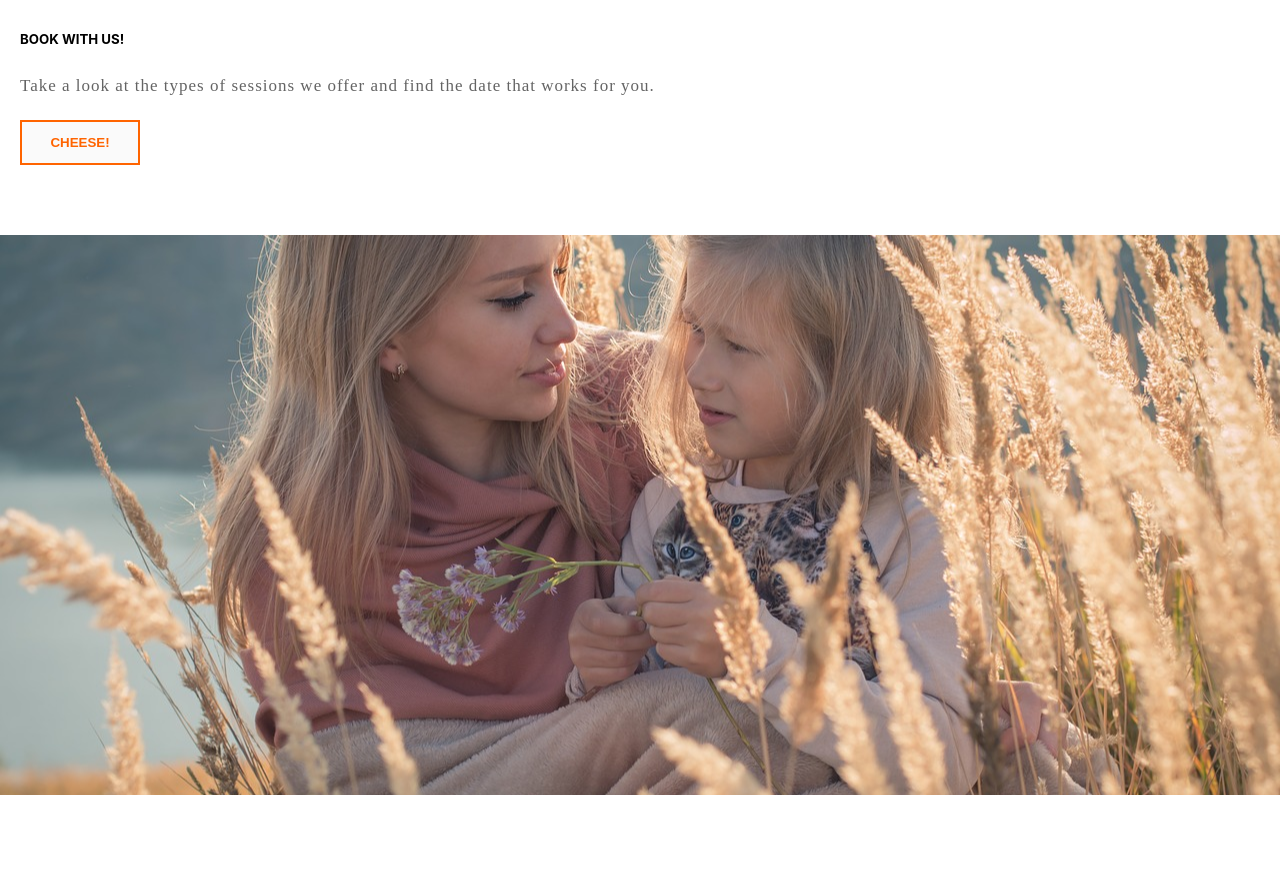
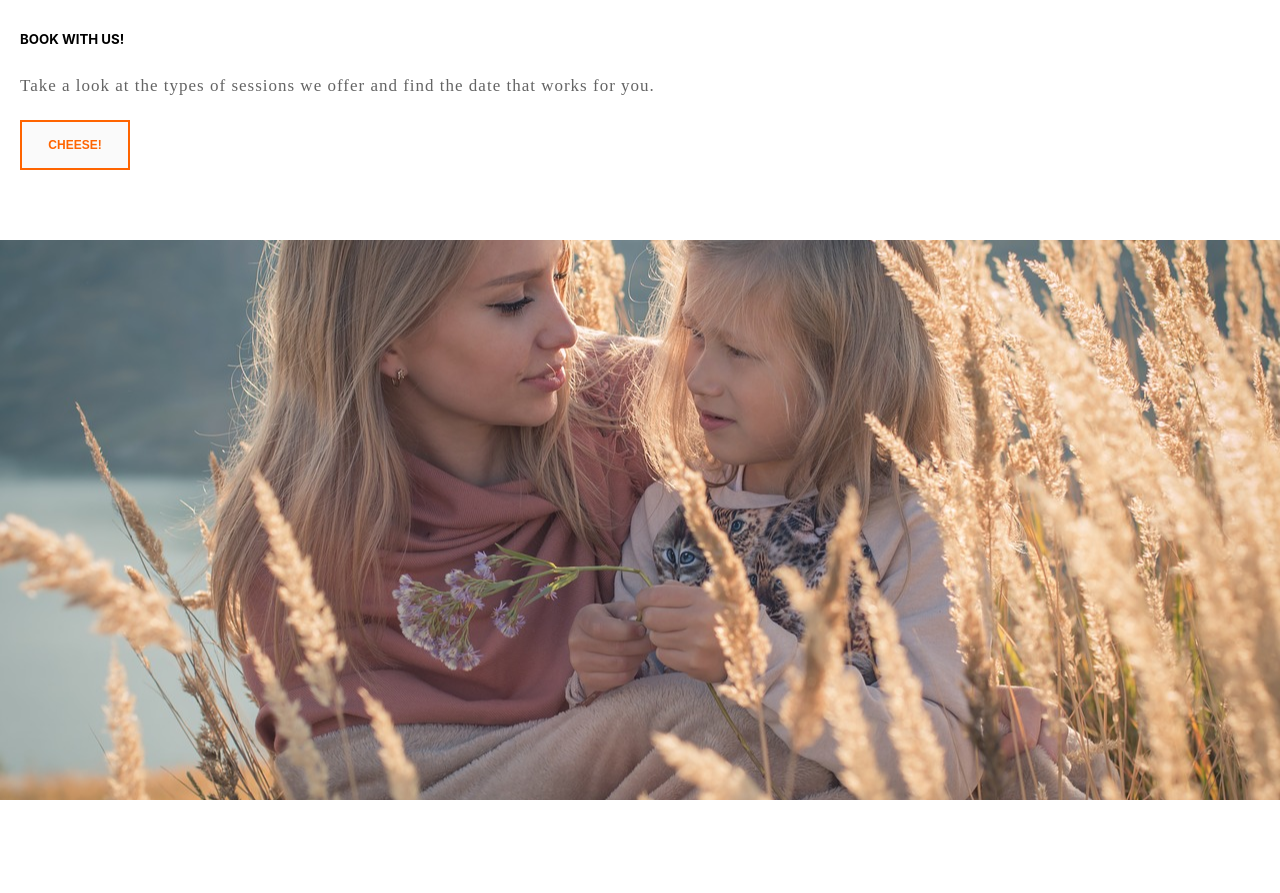
Before and after one commit to PKMK-photography/pkmk-photography, a React (Create React App) app: page / in a window 1280 px wide. Shown: the part 900-1793 px from the top of the page. Built offline with nearby package versions, Linux system fonts and the light colour scheme.

Commit message:
adjusting styling to the about-us button

```diff
--- a/src/Components/Home/Home.css
+++ b/src/Components/Home/Home.css
@@ -30,12 +30,15 @@
 }
 
 .about-us-section button {
-    height: 45px;
-    width: 120px;
+    height: 50px;
+    width: 110px;
     background: #fafafa;
+    font-size: 12px;
     color: #FF6400;
     border: 2px solid #FF6400;
     font-weight: bold;
+    transition: 200ms;
+    cursor: pointer;
 }
 
 .about-us-section button:hover {
```
